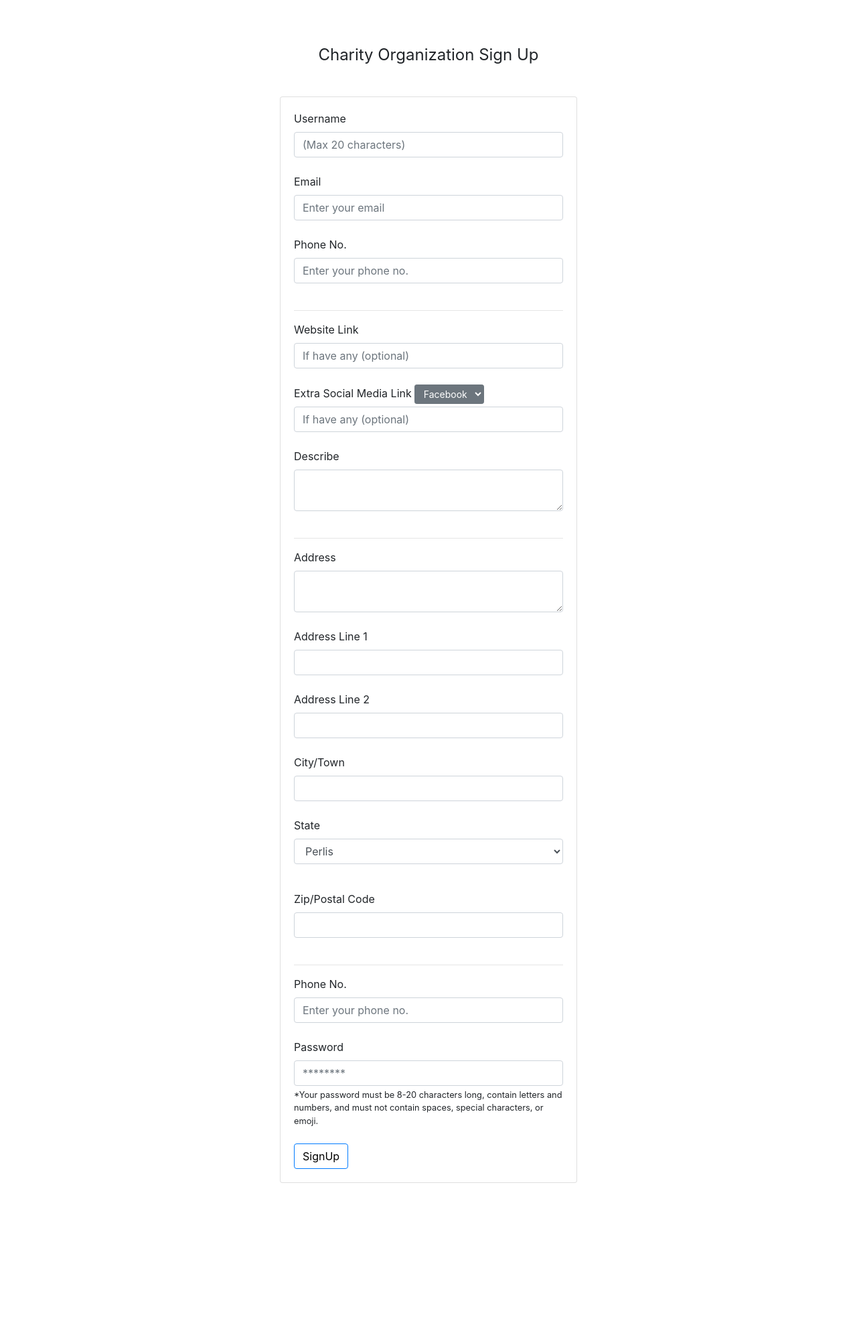
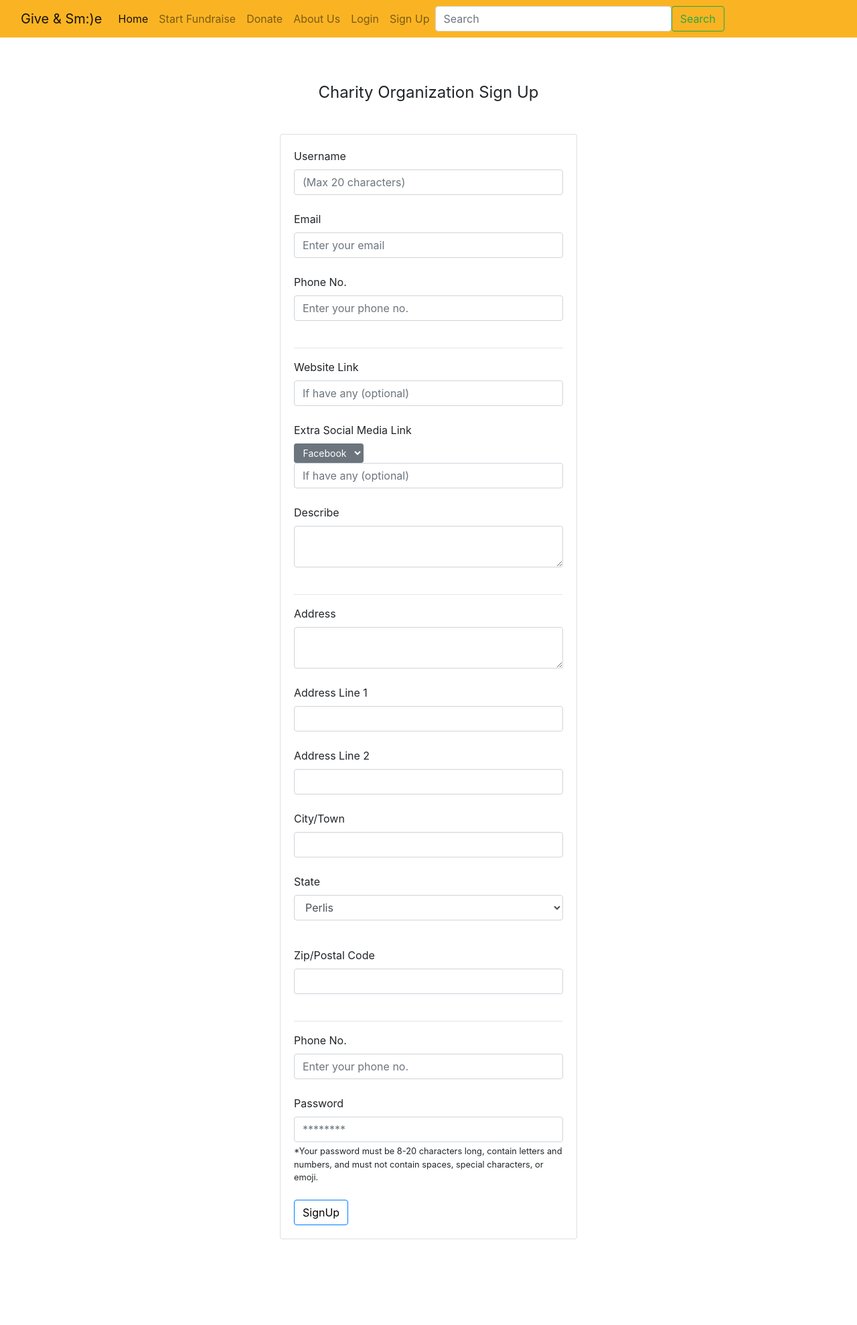
Before and after one commit to Lallamaa/give-n-smile, a PHP site: page /co_register.html in a window 1280 px wide. Shown: the whole page at 67% size. Before the commit the page ends 1766 px from the top, so only its background shows below. Run offline with PHP 8.4, Linux system fonts and the light colour scheme.

Commit message:
Add on navbar

```diff
--- a/co_register.html
+++ b/co_register.html
@@ -17,6 +17,44 @@
    <script src="https://stackpath.bootstrapcdn.com/bootstrap/4.3.1/js/bootstrap.min.js" integrity="sha384-JjSmVgyd0p3pXB1rRibZUAYoIIy6OrQ6VrjIEaFf/nJGzIxFDsf4x0xIM+B07jRM" crossorigin="anonymous"></script>
 </head>
 <body>
+        <!--Nav Bar-->
+    <header>
+        <nav class="navbar navbar-expand-lg navbar-light">
+        <div class="container-fluid">
+            <button class="navbar-toggler" type="button" data-bs-toggle="collapse" data-bs-target="#navbarTogglerDemo03" aria-controls="navbarTogglerDemo03" aria-expanded="false" aria-label="Toggle navigation">
+            <span class="navbar-toggler-icon"><img src="logo.png"></span>
+            </button>
+            <a class="navbar-brand" href="index.html">Give & Sm:)e</a>
+            <div class="collapse navbar-collapse" id="navbarTogglerDemo03">
+            <ul class="navbar-nav me-auto mb-2 mb-lg-0">
+                <li class="nav-item">
+                <a class="nav-link active" aria-current="page" href="index.html">Home</a>
+                </li>
+                <li class="nav-item">
+                <a class="nav-link" href="campaign.html">Start Fundraise</a>
+                </li>
+                <li class="nav-item">
+                    <a class="nav-link" href="#">Donate</a>
+                </li>
+                <li class="nav-item">
+                <a class="nav-link" href="#AboutUs">About Us</a>
+                </li>
+                <li class="nav-item">
+                <a class="nav-link" href="login.html">Login</a>
+                </li>
+                <li class="nav-item">
+                <a class="nav-link" href="pre-register.html">Sign Up</a>
+                </li>
+            </ul>
+            <form class="d-flex">
+                <input class="form-control me-2" type="search" placeholder="Search" aria-label="Search">
+                <button class="btn btn-outline-success" type="submit">Search</button>
+            </form>
+            </div>
+        </div>
+        </nav>
+    </header>
+ <!--End of NavBar-->
 <div class="container">
     <form method="get" action=".php">
         <legend class="title text-center">Charity Organization Sign Up </legend>
@@ -55,12 +93,14 @@
                     name="coWeb"
                     placeholder="If have any (optional)">
             <br>
-            <label for="coXtralink"> Extra Social Media Link  </label><span>   </span>
-            <select name="xtraLink" class="btn btn-secondary btn-sm dropdown-toggle">
+            <label for="coXtralink"> Extra Social Media Link  </label>
+            <p>
+                <select name="xtraLink" class="btn btn-secondary btn-sm dropdown-toggle">
                 <option class="dropdown-item"> Facebook </option>
                 <option class="dropdown-item"> Instagram </option>
                 <option class="dropdown-item"> LinkedIn </option>
                 <option class="dropdown-item"> Twitter </option>
+            </p><br>
             <input  class="form-control"
                     class="form-text"
                     type="url"
--- a/css/style.css
+++ b/css/style.css
@@ -6,6 +6,12 @@
 body {
     background-color: rgb(255, 255, 255);
 }
+
+/* Bootstrap Modify */
+.container {
+    margin-bottom: 10%;
+}
+
 
 /*Landing Page*/
 .jumbotron {
@@ -81,3 +87,5 @@ form {
 .title {
     margin-bottom: 10%;
 }
+
+/* Charity Organization Register Page */
```
Also changed, not shown: pre-register.html (+37 -0 lines), us_register.html (+37 -0 lines).
